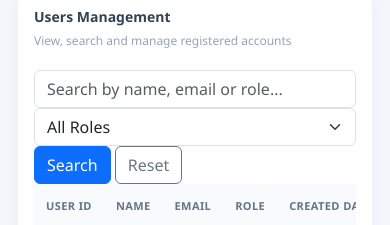
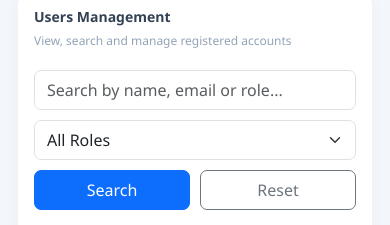
Before and after one commit to Srushti-devloper0410/AI_Carrier_Guidance_System, a plain HTML site: page admin.html in a window 390 px wide. Shown: the part 2708-2933 px from the top of the page. Drawn offline with nearby package versions, Linux system fonts and the light colour scheme; no server answers; sample sign-in values are in the browser's storage.

Commit message:
Update admin.css

```diff
--- a/admin.css
+++ b/admin.css
@@ -555,3 +555,58 @@ a {
         flex: 1;
     }
 }
+
+
+/* =====================================
+   USERS MANAGEMENT TOOLBAR
+===================================== */
+
+.users-toolbar {
+    display: flex;
+    align-items: center;
+    gap: 10px;
+    margin-bottom: 18px;
+    width: 100%;
+}
+
+.users-toolbar .form-control {
+    flex: 1;
+    min-width: 0;
+    height: 40px;
+    border-radius: 7px;
+}
+
+.users-toolbar .form-select {
+    width: 160px;
+    height: 40px;
+    border-radius: 7px;
+    flex-shrink: 0;
+}
+
+.users-toolbar .btn {
+    height: 40px;
+    padding: 0 20px;
+    border-radius: 7px;
+    white-space: nowrap;
+    flex-shrink: 0;
+}
+
+/* Responsive */
+@media (max-width: 576px) {
+    .users-toolbar {
+        flex-wrap: wrap;
+    }
+
+    .users-toolbar .form-control {
+        flex: 1 1 100%;
+    }
+
+    .users-toolbar .form-select {
+        flex: 1 1 100%;
+        width: 100%;
+    }
+
+    .users-toolbar .btn {
+        flex: 1;
+    }
+}
```
